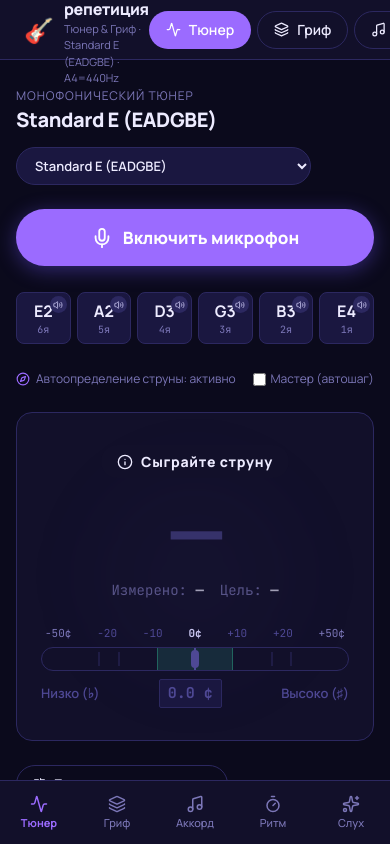
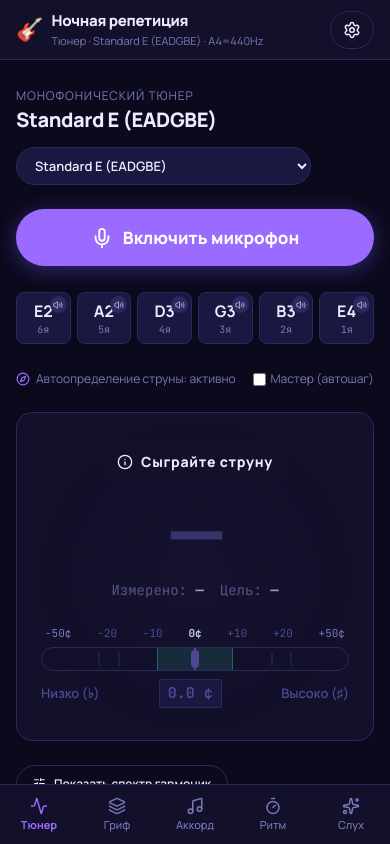
Before and after one commit to pavelmiskevich/guitar-tuner, a React (Vite) app: page / in a window 390 px wide. Built offline with nearby package versions, Linux system fonts and the light colour scheme.

Commit message:
fix(responsive): clean mobile Safari header layout and bottom tab navigation

```diff
--- a/src/App.tsx
+++ b/src/App.tsx
@@ -85,34 +85,21 @@ export const App: React.FC = () => {
       }}
     >
       {/* Верхняя панель (Header) */}
-      <header
-        style={{
-          height: '60px',
-          borderBottom: '1px solid var(--ink-700)',
-          background: 'var(--ink-900)',
-          display: 'flex',
-          alignItems: 'center',
-          justifyContent: 'space-between',
-          padding: '0 var(--s6)',
-          position: 'sticky',
-          top: 0,
-          zIndex: 100
-        }}
-      >
-        <div style={{ display: 'flex', alignItems: 'center', gap: '10px' }}>
-          <span style={{ fontSize: '24px' }}>🎸</span>
-          <div>
-            <h1 style={{ fontSize: '16px', fontWeight: 800, margin: 0, letterSpacing: '-0.02em' }}>
+      <header className="app-header">
+        <div className="header-brand">
+          <span className="brand-icon">🎸</span>
+          <div className="brand-text">
+            <h1 className="brand-title">
               Ночная репетиция
             </h1>
-            <span style={{ fontSize: '11px', color: 'var(--ink-300)', display: 'block' }}>
-              Тюнер & Гриф · {currentTuning.name} · A4={a4}Hz
+            <span className="brand-subtitle">
+              {activeTab === 'tuner' ? 'Тюнер' : activeTab === 'fretboard' ? 'Гриф' : activeTab === 'chord-check' ? 'Аккорды' : activeTab === 'metronome' ? 'Ритм' : 'Тренажер'} · {currentTuning.name} · A4={a4}Hz
             </span>
           </div>
         </div>
 
-        {/* Навигация на десктопе */}
-        <nav style={{ display: 'flex', gap: '6px' }} className="desktop-nav">
+        {/* Навигация на десктопе (скрыта на мобильных) */}
+        <nav className="desktop-nav">
           <button
             className={`btn btn-sm ${activeTab === 'tuner' ? 'btn-primary' : 'btn-ghost'}`}
             onClick={() => setActiveTab('tuner')}
@@ -149,7 +136,7 @@ export const App: React.FC = () => {
         <button
           className="btn btn-ghost btn-sm"
           onClick={() => setIsSettingsOpen(true)}
-          style={{ padding: '8px 12px' }}
+          style={{ padding: '8px 12px', flexShrink: 0 }}
           title="Настройки"
         >
           <Settings size={18} />
@@ -158,9 +145,10 @@ export const App: React.FC = () => {
 
       {/* Основной контент */}
       <main
+        className="app-main"
         style={{
           flex: 1,
-          padding: 'var(--s6) var(--s4) calc(var(--s12) + 40px) var(--s4)',
+          padding: 'var(--s6) var(--s4)',
           maxWidth: '1200px',
           margin: '0 auto',
           width: '100%',
@@ -213,22 +201,7 @@ export const App: React.FC = () => {
       </main>
 
       {/* Нижний таб-бар для мобильных устройств */}
-      <nav
-        style={{
-          position: 'fixed',
-          bottom: 0,
-          left: 0,
-          right: 0,
-          height: '64px',
-          background: 'var(--ink-900)',
-          borderTop: '1px solid var(--ink-700)',
-          display: 'flex',
-          alignItems: 'center',
-          justifyContent: 'space-around',
-          zIndex: 100,
-          paddingBottom: 'env(safe-area-inset-bottom, 0px)'
-        }}
-      >
+      <nav className="mobile-bottom-nav">
         <button
           onClick={() => setActiveTab('tuner')}
           style={{
--- a/src/index.css
+++ b/src/index.css
@@ -222,6 +222,107 @@ button {
   padding: var(--s6);
 }
 
+/* Шапка приложения */
+.app-header {
+  height: 60px;
+  border-bottom: 1px solid var(--ink-700);
+  background: var(--ink-900);
+  display: flex;
+  align-items: center;
+  justify-content: space-between;
+  padding: 0 var(--s4);
+  position: sticky;
+  top: 0;
+  z-index: 100;
+}
+
+.header-brand {
+  display: flex;
+  align-items: center;
+  gap: 8px;
+  min-width: 0;
+  flex-shrink: 1;
+}
+
+.brand-icon {
+  font-size: 22px;
+  flex-shrink: 0;
+}
+
+.brand-text {
+  min-width: 0;
+  overflow: hidden;
+}
+
+.brand-title {
+  font-size: 15px;
+  font-weight: 800;
+  margin: 0;
+  letter-spacing: -0.02em;
+  white-space: nowrap;
+  overflow: hidden;
+  text-overflow: ellipsis;
+}
+
+.brand-subtitle {
+  font-size: 11px;
+  color: var(--ink-300);
+  display: block;
+  white-space: nowrap;
+  overflow: hidden;
+  text-overflow: ellipsis;
+}
+
+.desktop-nav {
+  display: flex;
+  gap: 6px;
+}
+
+.mobile-bottom-nav {
+  display: none;
+}
+
+/* Мобильная адаптация (< 840px) */
+@media (max-width: 840px) {
+  .desktop-nav {
+    display: none !important;
+  }
+
+  .mobile-bottom-nav {
+    display: flex !important;
+    position: fixed;
+    bottom: 0;
+    left: 0;
+    right: 0;
+    height: 60px;
+    background: var(--ink-900);
+    border-top: 1px solid var(--ink-700);
+    align-items: center;
+    justify-content: space-around;
+    z-index: 100;
+    padding-bottom: env(safe-area-inset-bottom, 0px);
+  }
+
+  .app-main {
+    padding-bottom: calc(72px + env(safe-area-inset-bottom, 0px)) !important;
+  }
+}
+
+/* Десктоп (> 840px) */
+@media (min-width: 841px) {
+  .mobile-bottom-nav {
+    display: none !important;
+  }
+
+  .desktop-nav {
+    display: flex;
+  }
+
+  .app-main {
+    padding-bottom: var(--s8) !important;
+  }
+}
+
 /* Доступные скрытые элементы */
 .sr-only {
   position: absolute;
```
